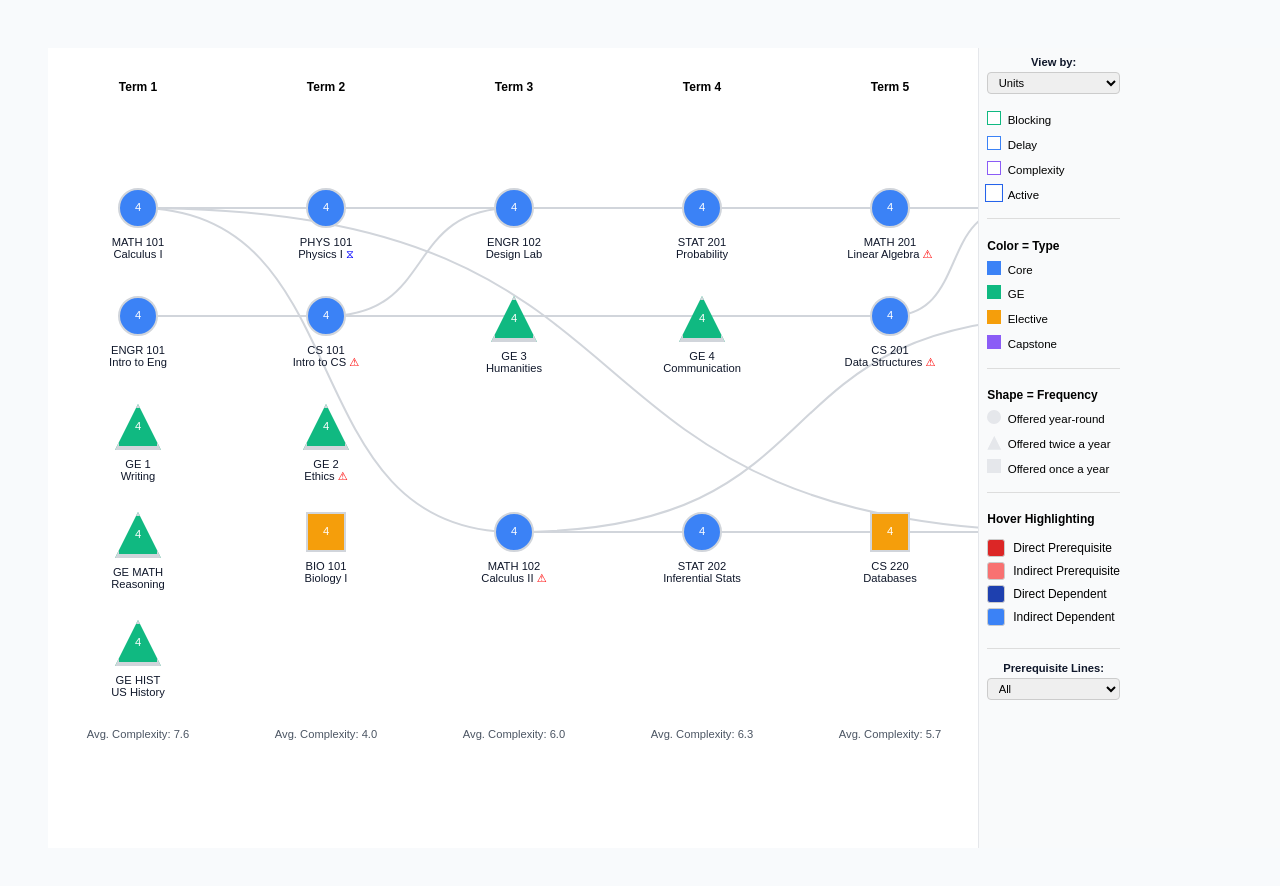
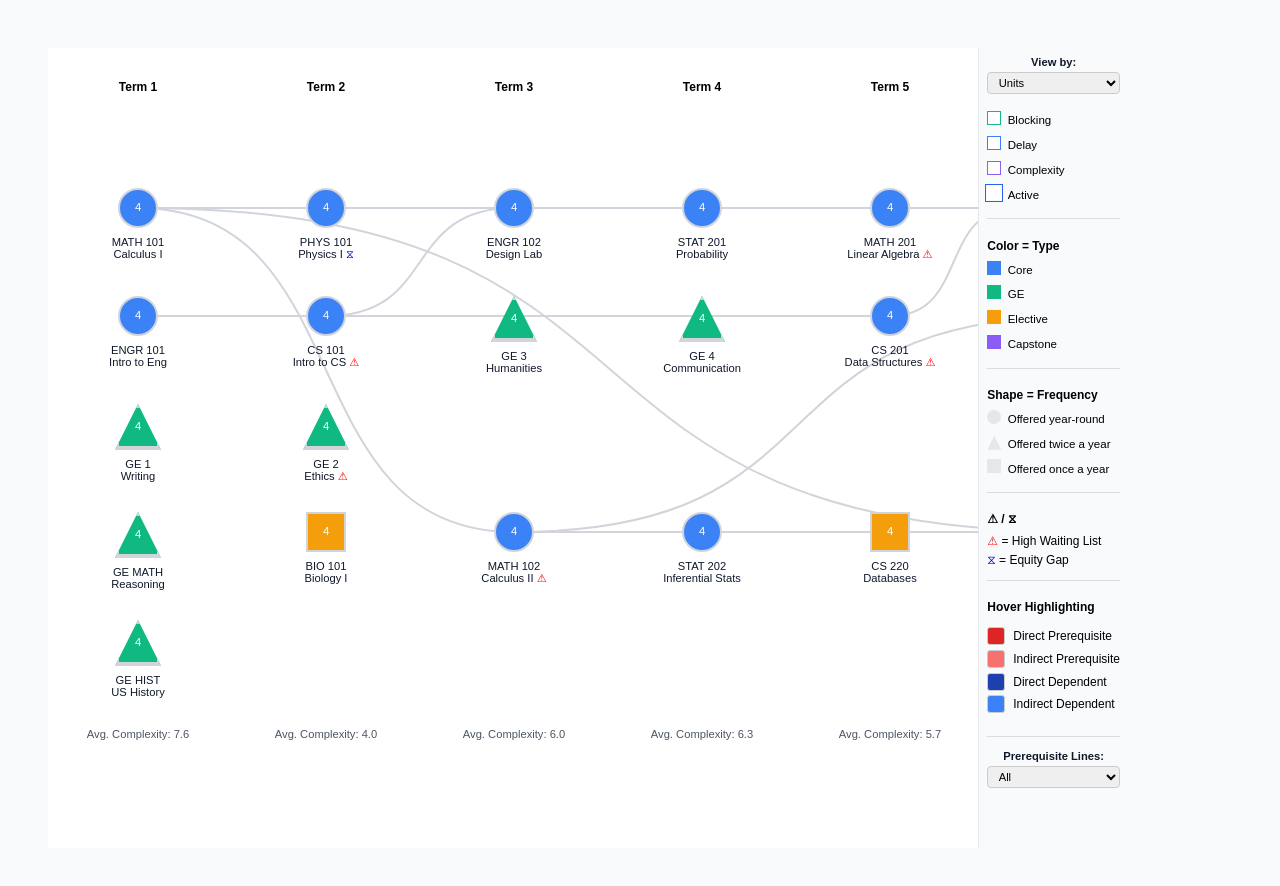
Before and after one commit to xhpmoonx/chart-vip-vue, a Vue app: page / in a window 1280 px wide. Shown: the top 886 px of the page. Built offline with nearby package versions, Linux system fonts and the light colour scheme.

Commit message:
adding ⚠ / ⧖ to sidebarkey

```diff
--- a/src/components/SidebarKey.vue
+++ b/src/components/SidebarKey.vue
@@ -37,6 +37,14 @@
     <div class="item"><span class="shape triangle" /> Offered twice a year</div>
     <div class="item"><span class="shape square" /> Offered once a year</div>
     <div class="divider" />
+
+    <!-- course Legend -->
+    <h4 class="title">⚠ / ⧖  </h4>
+    <div class="legend">
+    <div><span style="color:red;">⚠</span> = High Waiting List </div>
+    <div><span style="color:blue;">⧖</span> = Equity Gap </div>
+    <div class="divider" />
+    </div>
 
     <!-- Hover Effects -->
     <h4 class="title">Hover Highlighting</h4>
```
